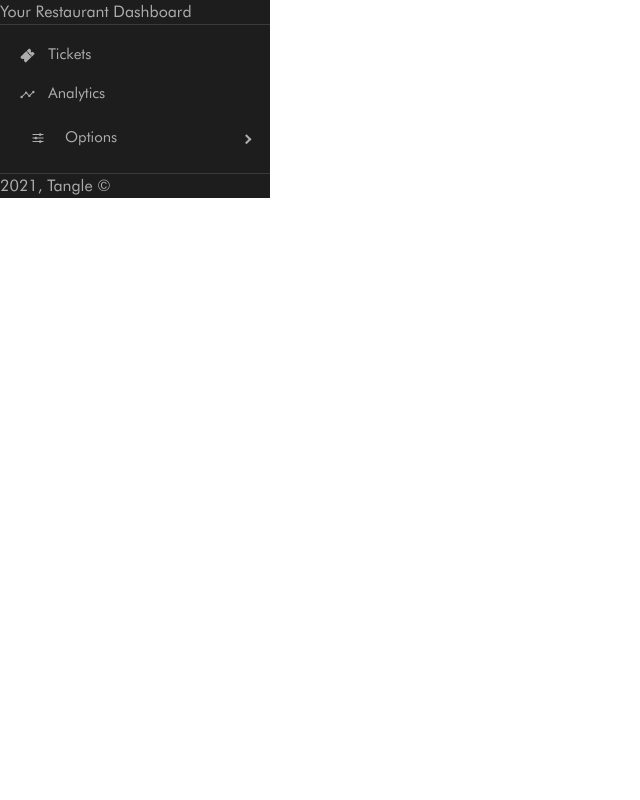
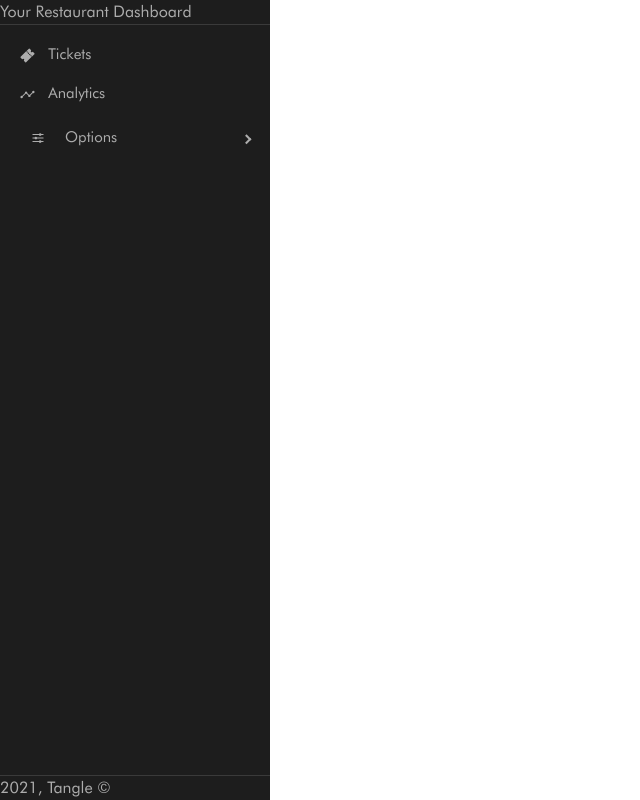
Before and after one commit to Xeloboyo/ASDG5_Project, a React (Create React App) app in the folder client/: page / in a window 1280 px wide. Shown: the whole page, without its empty margins (0-640 px from the left). Built offline with nearby package versions, Linux system fonts and the light colour scheme.

Commit message:
finish Sidebar

```diff
--- a/client/src/components/sidebar/Sidebar.js
+++ b/client/src/components/Sidebar.js
@@ -2,8 +2,8 @@ import React from 'react';
 // import Link from 'react-router-dom';
 import { BrowserRouter as Router, Route, Switch } from 'react-router-dom';
 // import { ListGroup } from 'react-bootstrap';
-// import 'react-pro-sidebar/dist/css/styles.css';
-import '../../scss/style.scss';
+import 'react-pro-sidebar/dist/css/styles.css';
+import '../scss/style.scss';
 import {
   ProSidebar,
   SidebarHeader,
@@ -24,7 +24,12 @@ import {
 
 const Sidebar = () => {
   return (
-    <div>
+    <div
+      style={{
+        position: 'absolute',
+        height: '100%'
+      }}
+    >
       <ProSidebar>
         <SidebarHeader>
           {/* You can add a header for the sidebar ex: logo */}
--- a/client/src/index.js
+++ b/client/src/index.js
@@ -6,7 +6,7 @@ import './index.css';
 //import 'bootstrap/dist/css/bootstrap.min.css';
 import './scss/style.scss';
 
-import Sidebar from './components/sidebar/Sidebar';
+import Sidebar from './components/Sidebar';
 
 ReactDOM.render(
   <React.StrictMode>
```
